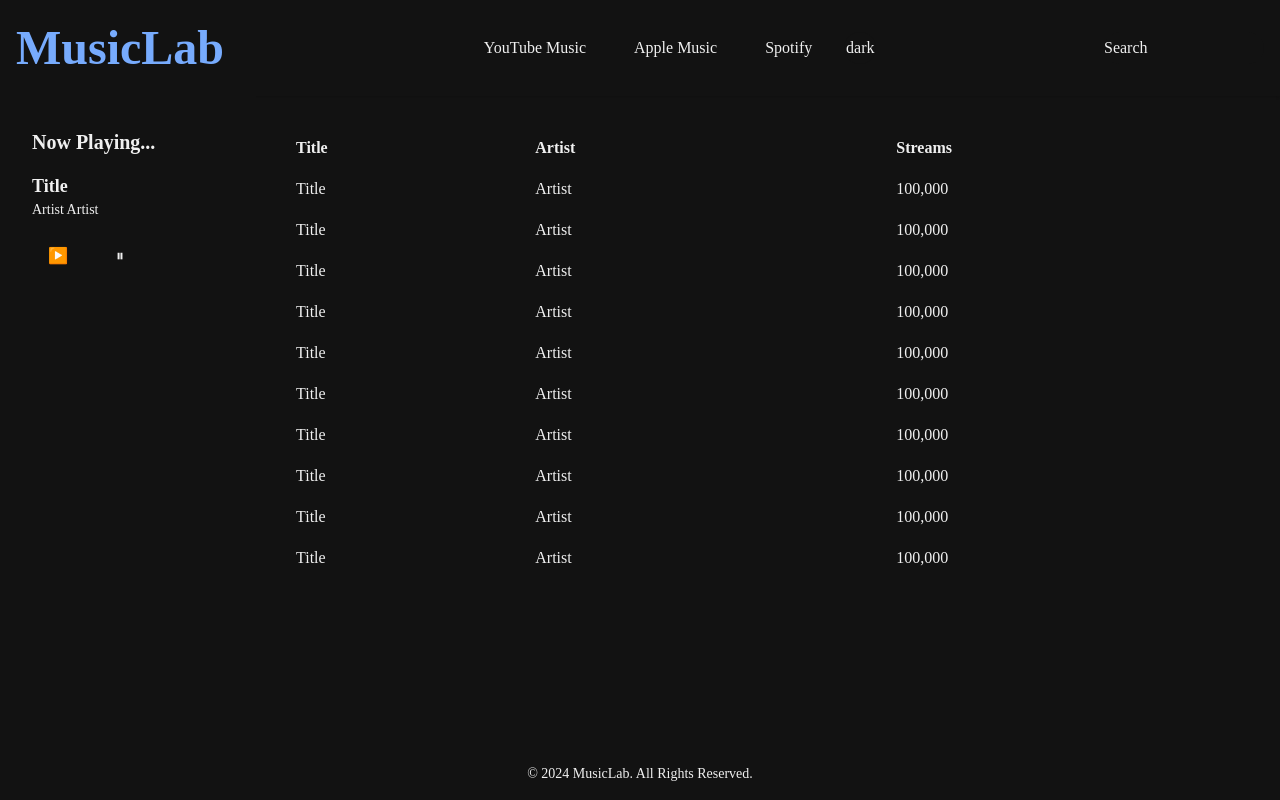
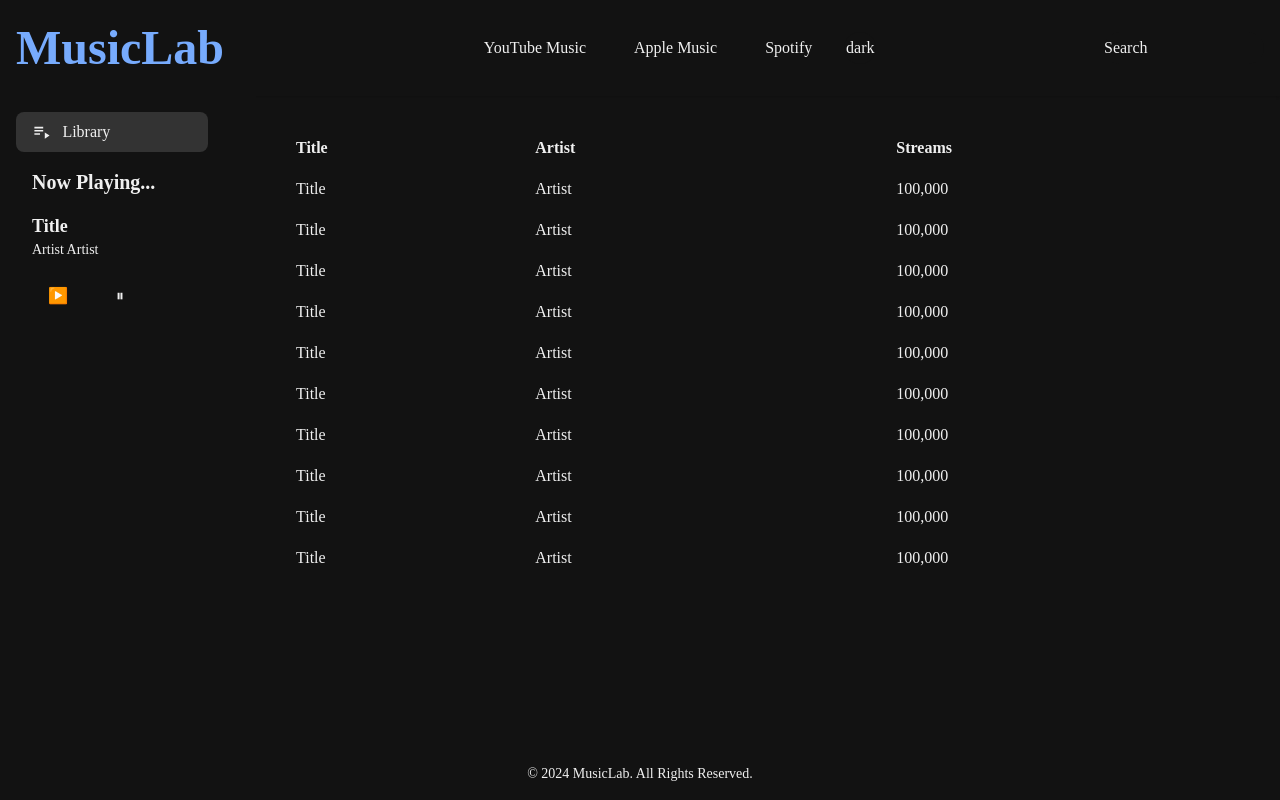
Before and after one commit to cxaosdev/MusicLab, a Next.js app: page / in a window 1280 px wide. Built offline with nearby package versions, Linux system fonts and the light colour scheme; a web font is replaced by a local one.

Commit message:
Feat: Library 버튼

```diff
--- a/package.json
+++ b/package.json
@@ -12,7 +12,8 @@
     "@heroicons/react": "^2.2.0",
     "next": "15.1.0",
     "react": "^19.0.0",
-    "react-dom": "^19.0.0"
+    "react-dom": "^19.0.0",
+    "react-icons": "^5.4.0"
   },
   "devDependencies": {
     "@eslint/eslintrc": "^3",
--- /dev/null
+++ b/src/app/components/Library.js
@@ -0,0 +1,13 @@
+import React from "react";
+import { MdOutlinePlaylistPlay } from "react-icons/md";
+
+export default function Library() {
+  return (
+    <div className="h-[2.5rem] px-[1rem] w-[12rem] flex items-center rounded-[0.5rem] button">
+      <div className="flex items-center text-[1rem] space-x-[.7rem] ">
+        <MdOutlinePlaylistPlay className=" text-[1.2rem]"></MdOutlinePlaylistPlay>
+        <p>Library</p>
+      </div>
+    </div>
+  );
+}
--- a/src/app/components/Sidebar.js
+++ b/src/app/components/Sidebar.js
@@ -1,10 +1,12 @@
 "use client";
+import Library from "./Library";
 import NowPlaying from "./NowPlaying";
 
 export default function Sidebar() {
   return (
     <aside className="w-64 bg-lightBackground dark:bg-darkBackground p-4 hidden md:block">
-      <div className="flex">
+      <div className="flex flex-col">
+        <Library />
         <NowPlaying />
       </div>
     </aside>
--- a/tailwind.config.mjs
+++ b/tailwind.config.mjs
@@ -25,5 +25,20 @@ export default {
       },
     },
   },
-  plugins: [],
+  plugins: [
+    function ({ addComponents }) {
+      addComponents({
+        ".button": {
+          "@apply bg-lightButton text-lightText": {},
+
+          ".dark &": {
+            "@apply bg-darkButton text-darkText": {},
+          },
+          "&:hover": {
+            filter: "brightness(1.1)",
+          },
+        },
+      });
+    },
+  ],
 };
```
Also changed, not shown: 1 other file (tests, documents, lock files or other folders).
